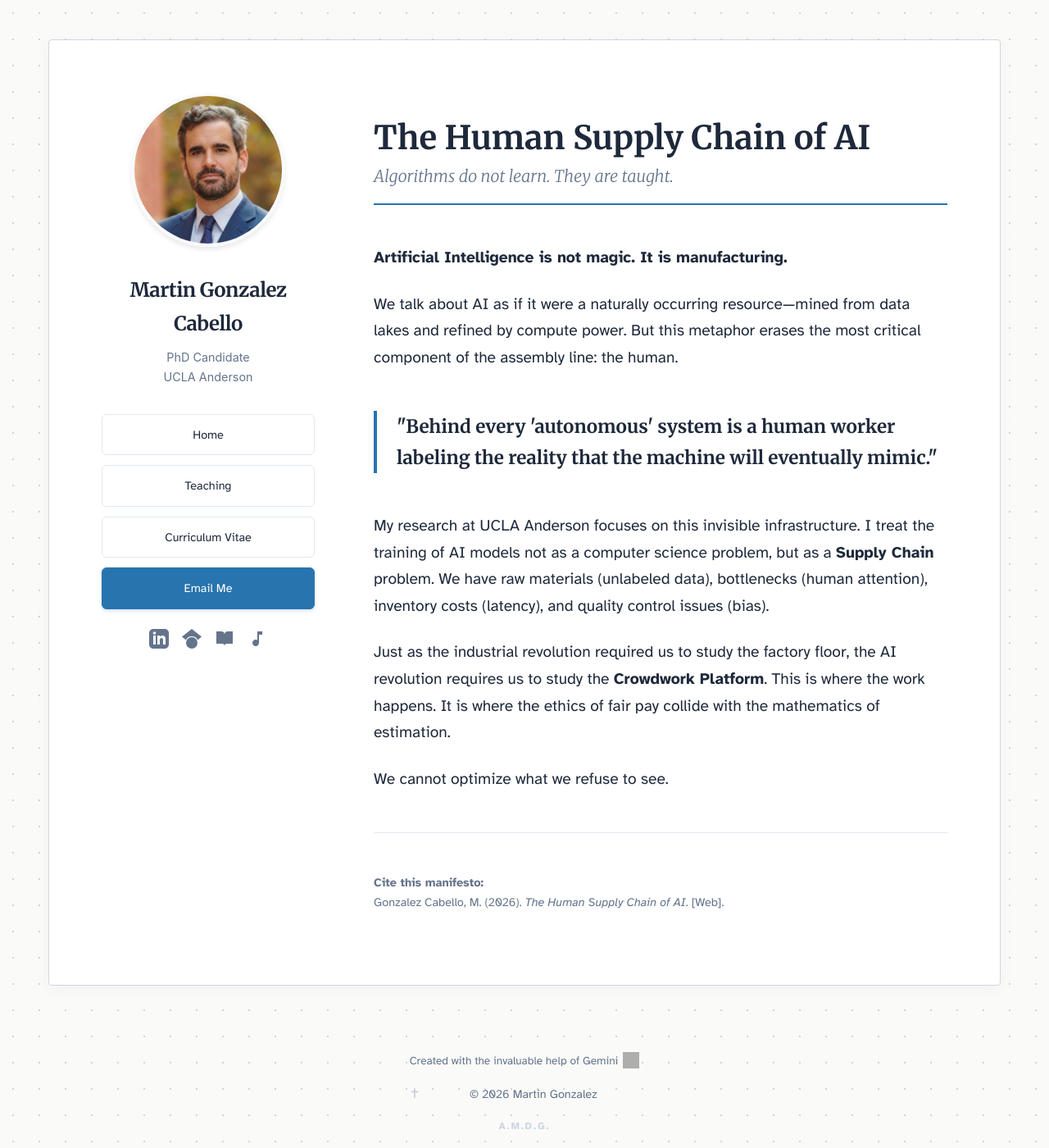
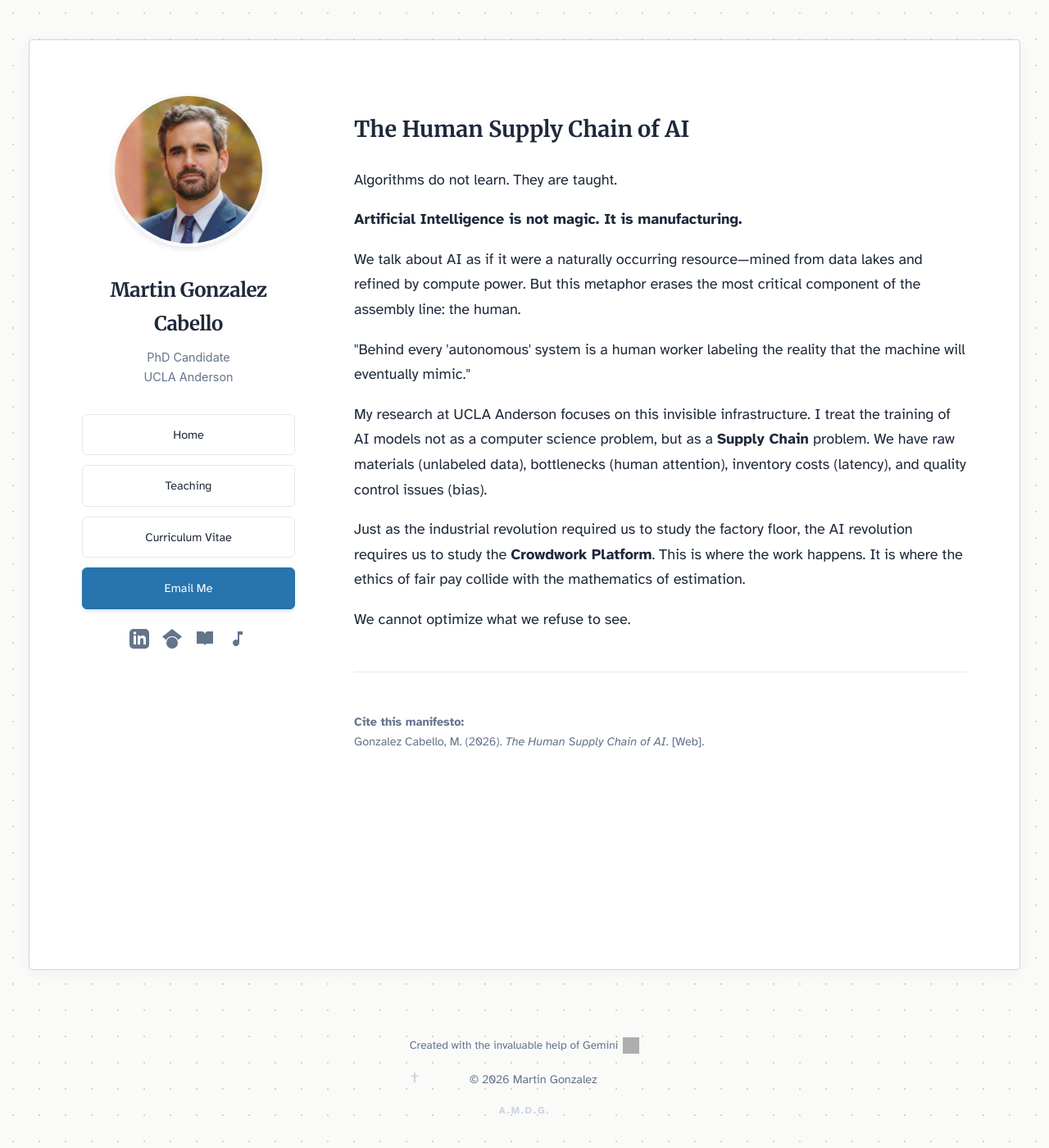
Before and after one commit to martins73/research-site, a Jekyll site: the page built from human-supply-chain.html, in a window 1280 px wide and 1400 px high. Shown: the whole window at 82% size. Built offline with Jekyll 4.4.1, drawn with Linux system fonts in a browser that asks for light colours; grey boxes are pictures that could not be loaded.

Commit message:
Remove manifesto styles and update HTML elements

```diff
--- a/human-supply-chain.html
+++ b/human-supply-chain.html
@@ -5,49 +5,6 @@ description: "The invisible labor infrastructure behind artificial intelligence.
 permalink: /human-supply-chain/
 active_page: research
 ---
-
-<style>
-    /* MANIFESTO STYLES */
-    .manifesto-header {
-        border-bottom: 2px solid var(--accent);
-        margin-bottom: 2rem;
-        padding-bottom: 1rem;
-    }
-
-    .manifesto-title {
-        font-size: 2.5rem; /* Massive H1 for Google */
-        font-weight: 800;
-        color: #1e293b;
-        margin-bottom: 0.5rem;
-        line-height: 1.1;
-    }
-
-    .manifesto-subtitle {
-        font-family: 'Merriweather', serif;
-        font-size: 1.25rem;
-        color: #64748b;
-        font-style: italic;
-    }
-
-    .manifesto-body {
-        font-size: 1.2rem; /* Larger text for reading */
-        max-width: 700px;
-        margin-top: 3rem;
-    }
-
-    .manifesto-body p { margin-bottom: 1.5rem; }
-
-    /* Pull quote for social sharing */
-    .pull-quote {
-        border-left: 4px solid var(--accent);
-        padding-left: 1.5rem;
-        font-size: 1.4rem;
-        font-weight: 600;
-        color: #1e293b;
-        margin: 3rem 0;
-        font-family: 'Merriweather', serif;
-    }
-</style>
 
 <article>
     <header class="manifesto-header">
@@ -70,9 +27,9 @@ active_page: research
 
         <p>We cannot optimize what we refuse to see.</p>
 
-        <hr style="margin: 3rem 0; border: 0; border-top: 1px solid #e2e8f0;">
+        <hr style="margin: 3rem 0; border: 0; border-top: 1px solid var(--border);">
 
-        <p style="font-size: 0.9rem; color: #64748b;">
+        <p style="font-size: 0.9rem; color: var(--text-light);">
             <strong>Cite this manifesto:</strong><br>
             Gonzalez Cabello, M. (2026). <em>The Human Supply Chain of AI</em>. [Web].
         </p>
```
